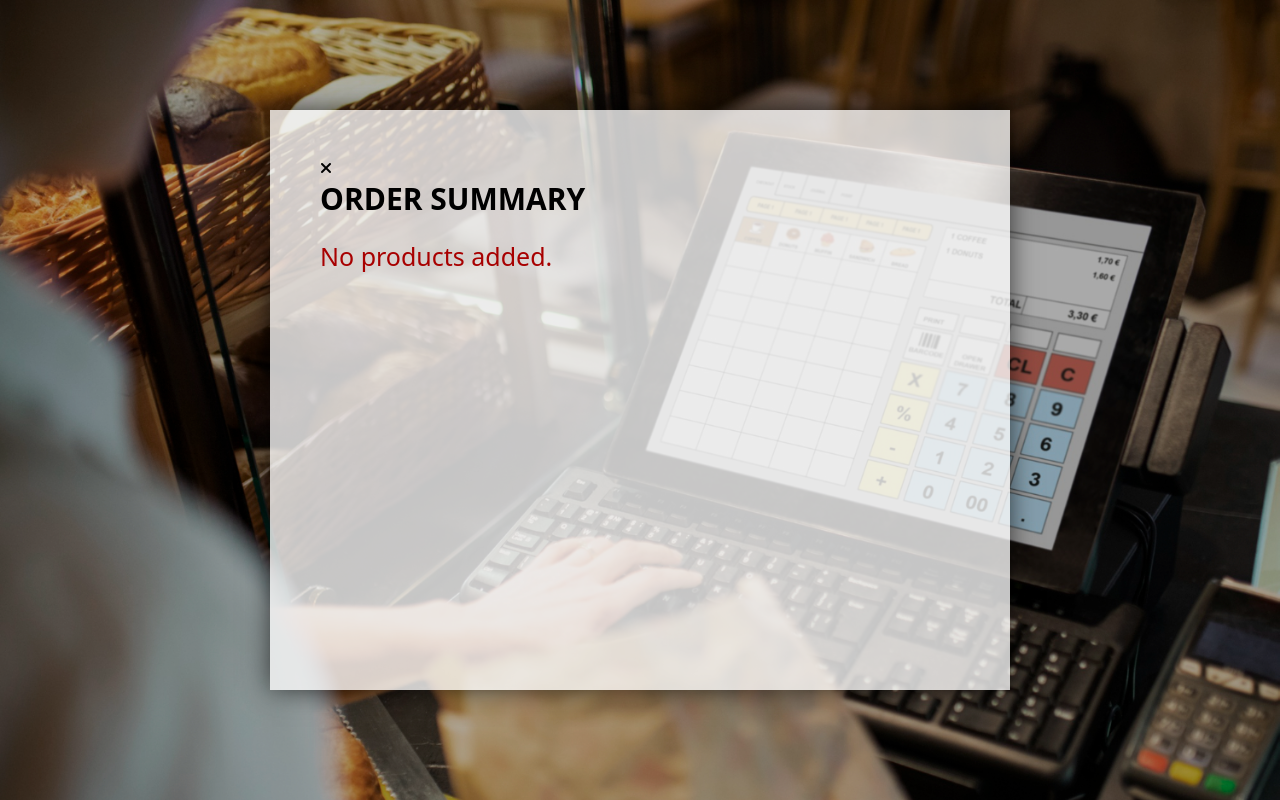
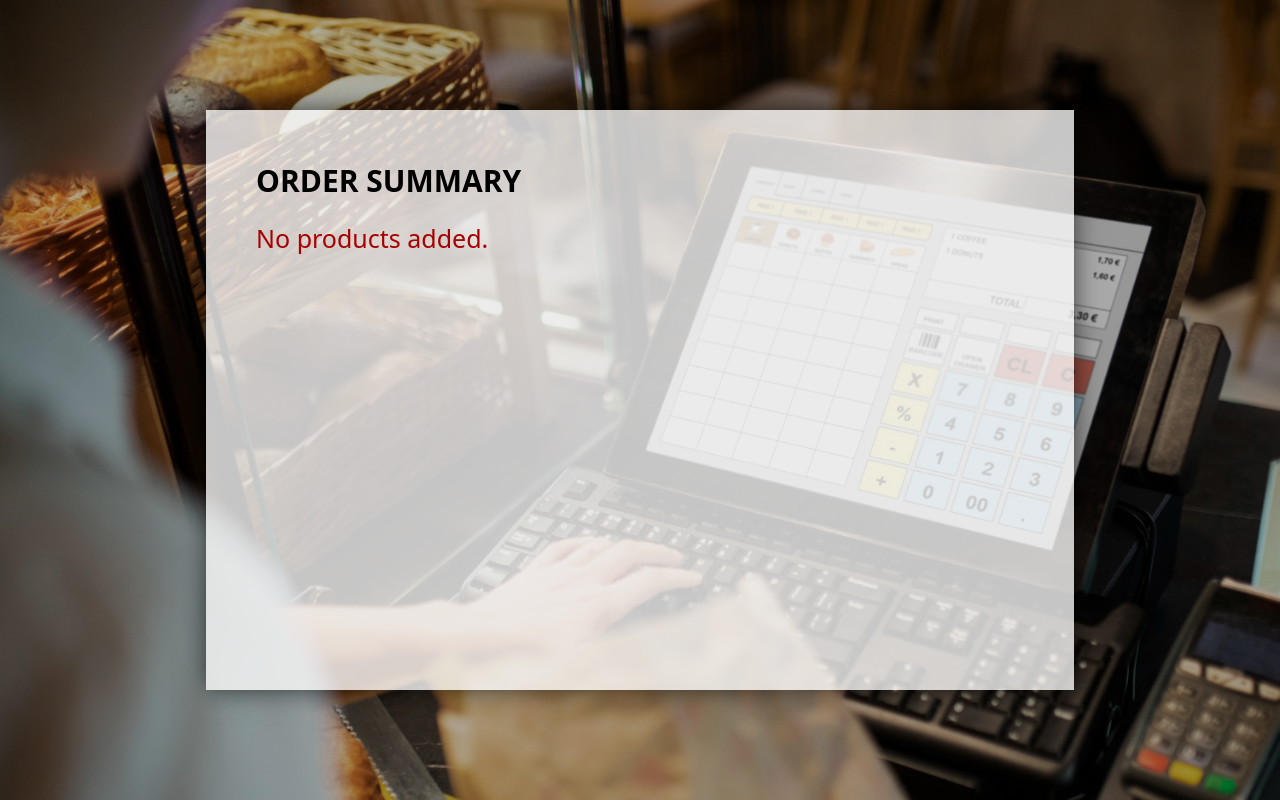
Before and after one commit to sudilamunasinghe/POS-System, a plain HTML site: page index.html in a window 1280 px wide. Both pictures are taken after a click on the button "Proceed". Drawn offline with Linux system fonts and the light colour scheme.

Commit message:
Minor Changes

```diff
--- a/script.js
+++ b/script.js
@@ -24,8 +24,7 @@ let products = [];
     //Function for Proceed Button//
 
     function proceed() {
-      let output = '<i class="fa-solid fa-xmark"></i>';
-      output += '<h2>Order Summary</h2>';
+      let output = '<h2>Order Summary</h2>';
       let totalPrice = 0;
       document.getElementById('form').style.display = "none";
 
@@ -58,7 +57,7 @@ let products = [];
       //Function for Checkout button
       function check(){
 
-        output += '<input type="number" id="customer" placeholder="Enter the Customer Price">';
+        output += '<input type="number" id="customer" placeholder="Enter the Paid Amount">';
         output += '<input type="button" id="next" value="Next">';
         document.getElementById('output').innerHTML = output;
         console.log(output);
--- a/style.css
+++ b/style.css
@@ -6,6 +6,7 @@ body{
     background-image: url(background.jpg);
     background-repeat: no-repeat;
     background-size: cover;
+    height: 100vh;
 }
 #background{
     content: "";
@@ -74,7 +75,7 @@ body{
     top: 40%;
     left: 50%;
     transform: translate(-50%,-50%);
-    width: 50%;
+    width: 60%;
     height: 60%;
     visibility: hidden;
     padding: 50px;
@@ -144,3 +145,8 @@ body{
     font-family: system-ui, -apple-system, BlinkMacSystemFont, 'Segoe UI', Roboto, Oxygen, Ubuntu, Cantarell, 'Open Sans', 'Helvetica Neue', sans-serif;
     color: rgb(199, 0, 0);
 }
+@media screen and (max-width: 650px){
+    #form{
+        width: 80%;
+    }
+}
```
